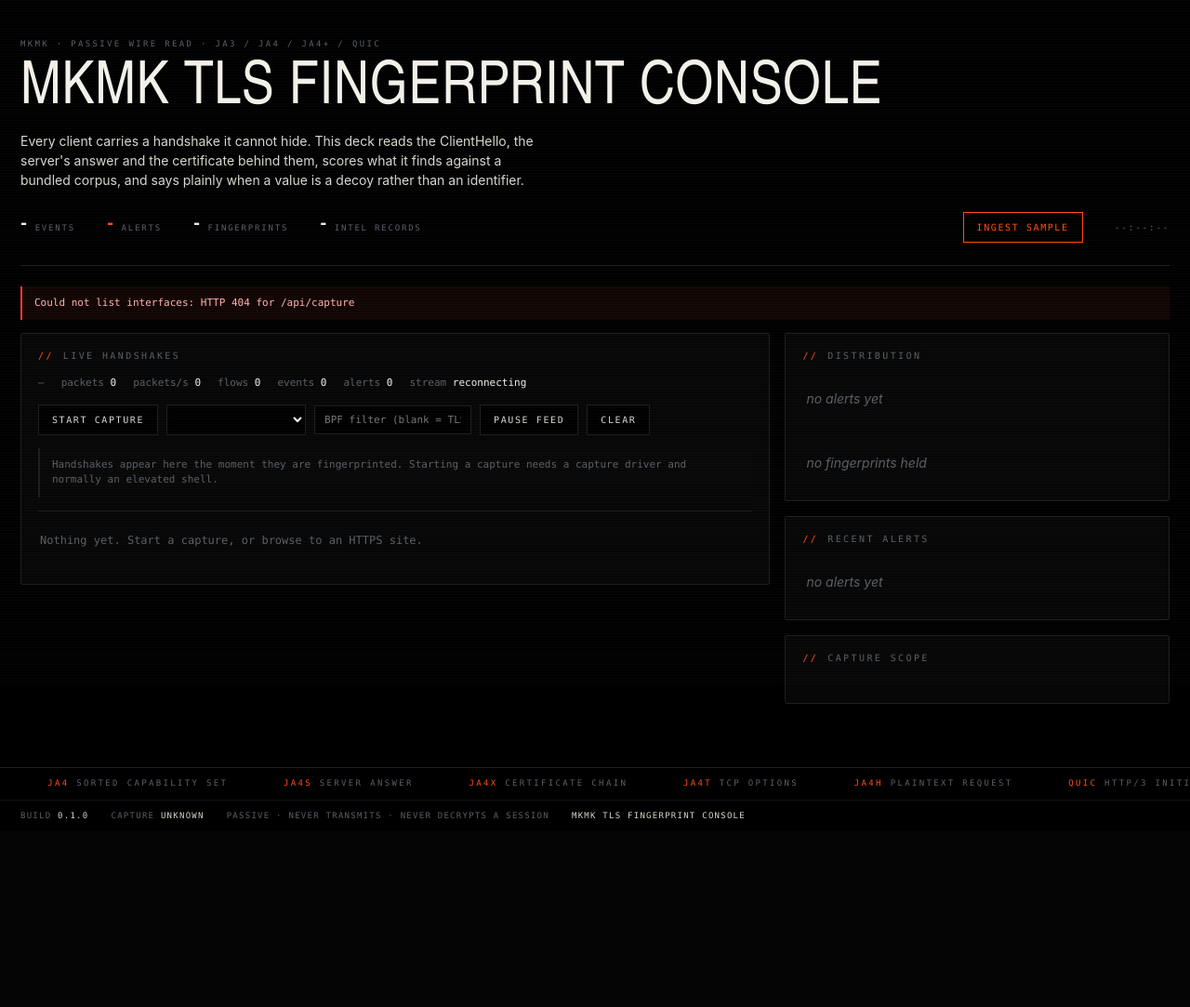
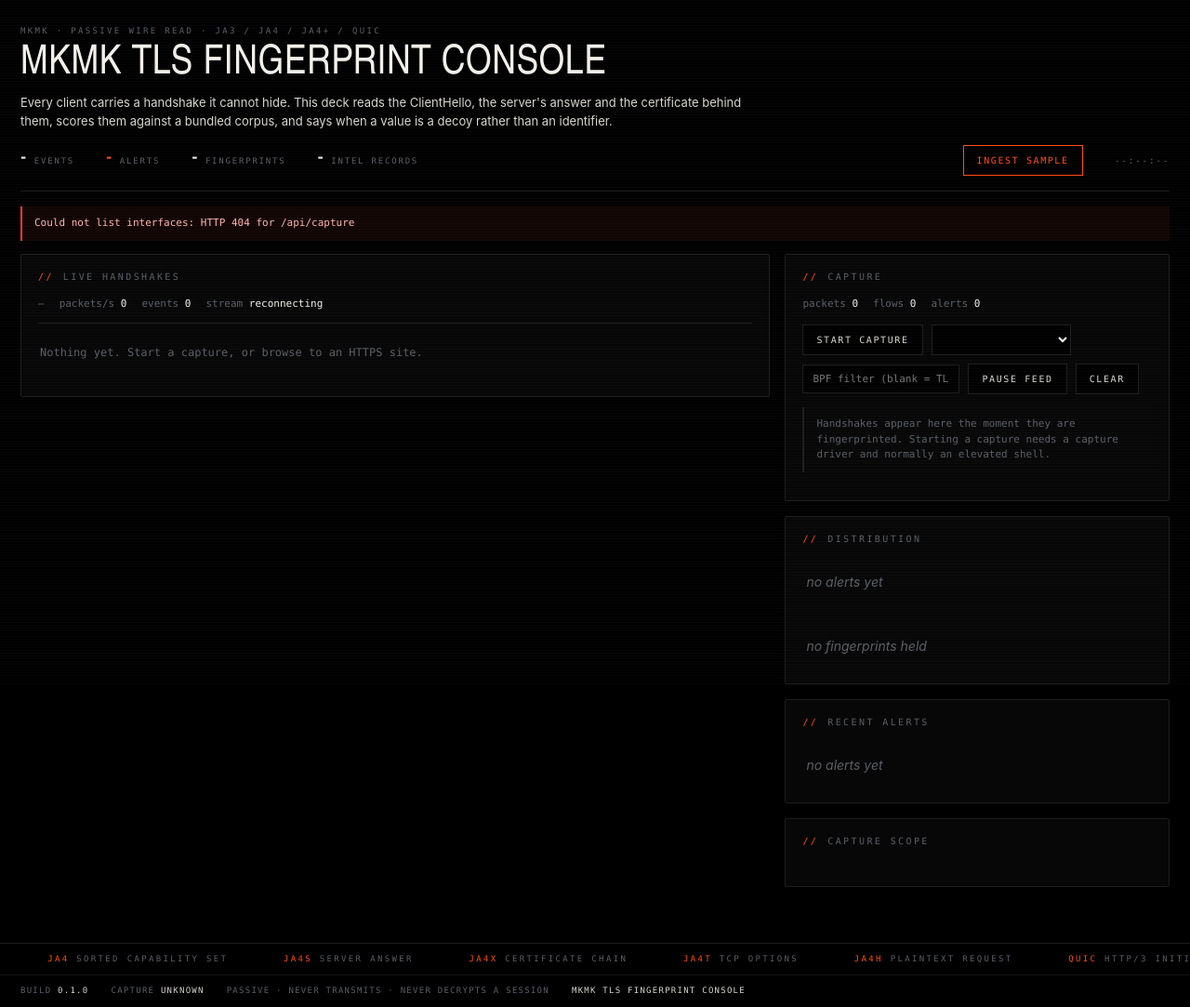
Before and after one commit to KhajaMoinuddinKhan/Cybersecurity-projects, a Flask app: template PROJECTS/tls-fingerprint-console/src/templates/console.html in a window 1280 px wide. Shown: the part 63-1146 px from the top of the page at 93% size. Before the commit the page ends 944 px from the top, so only its background shows below. Run offline with Flask 3, Linux system fonts and the light colour scheme; the template is opened without the code that fills it, so the values that code supplies are empty; some libraries are stand-ins or nearby versions.

Commit message:
Let the masthead get out of the feed's way
The deck's first row landed 570px down the page, which is not "the feed on
top" in any useful sense. The masthead is trimmed to 207px -- a shorter
title, a two-line thesis and inline counters -- and the capture controls
move out of the feed panel into their own panel in the right column. The
first handshake now lands at 360px and the feed takes the full height of
its column.

The left column is the feed and nothing else; the right column carries the
capture state and controls, the distribution, the recent alerts and the
capture scope.

```diff
--- a/PROJECTS/tls-fingerprint-console/src/templates/console.html
+++ b/PROJECTS/tls-fingerprint-console/src/templates/console.html
@@ -96,20 +96,20 @@
 
   /* ---- masthead ---- */
   .page{flex:1;min-width:0;width:100%;max-width:1600px;margin:0 auto;padding:0 22px}
-  .masthead{padding:34px 0 24px;border-bottom:1px solid var(--line)}
+  .masthead{padding:20px 0 16px;border-bottom:1px solid var(--line)}
   .masthead .over{
     font-family:var(--mono);font-size:9px;letter-spacing:.26em;
     text-transform:uppercase;color:var(--muted);
   }
   .masthead h1{
     font-family:var(--display);font-weight:400;text-transform:uppercase;
-    font-size:clamp(32px,5vw,66px);line-height:.94;letter-spacing:.012em;
-    margin:12px 0 14px;
+    font-size:clamp(26px,3.4vw,44px);line-height:.98;letter-spacing:.012em;
+    margin:8px 0 10px;
   }
-  .masthead .thesis{max-width:64ch;color:var(--bone);font-size:14px;margin:0 0 24px}
+  .masthead .thesis{max-width:96ch;color:var(--bone);font-size:13px;margin:0 0 16px}
   .metrics{display:flex;align-items:baseline;gap:34px;flex-wrap:wrap}
   .metric{display:flex;align-items:baseline;gap:8px;line-height:1}
-  .metric .n{font-family:var(--display);font-size:26px;color:var(--ink);letter-spacing:.02em}
+  .metric .n{font-family:var(--display);font-size:23px;color:var(--ink);letter-spacing:.02em}
   .metric .l{
     font-family:var(--mono);font-size:9px;letter-spacing:.2em;
     text-transform:uppercase;color:var(--muted);
@@ -119,14 +119,14 @@
   .stamp{font-family:var(--mono);font-size:10px;letter-spacing:.14em;color:var(--muted)}
 
   /* ---- body + views ---- */
-  .body{padding:22px 0 52px;min-width:0}
+  .body{padding:16px 0 44px;min-width:0}
 
   /* The deck: the live feed takes the top-left and keeps it, with the reading
      panels down the right. Narrow windows collapse to one column. */
   .deck{display:grid;grid-template-columns:minmax(0,1.95fr) minmax(0,1fr);gap:16px;align-items:start}
   .deck > .col{min-width:0;display:flex;flex-direction:column}
   @media (max-width:1120px){ .deck{grid-template-columns:1fr} }
-  .deck .feed{max-height:62vh}
+  .deck .feed{max-height:64vh}
 
   .recent{display:flex;flex-direction:column}
   .rrow{padding:9px 0;border-bottom:1px solid var(--line-soft);font-family:var(--mono);font-size:11px}
@@ -224,6 +224,7 @@
 
   /* ---- live feed ---- */
   .livebar{display:flex;gap:18px;align-items:center;flex-wrap:wrap;margin-top:6px}
+  .livebar-tight{gap:16px;margin:0 0 12px}
   .livebar .stat{font-family:var(--mono);font-size:11px;color:var(--muted)}
   .livebar .stat b{color:var(--ink);font-weight:500}
   .ctrl{display:flex;gap:9px;align-items:center;flex-wrap:wrap;margin-top:14px}
@@ -231,7 +232,7 @@
     background:#000;border:1px solid var(--line);color:var(--ink);
     padding:8px 10px;font-family:var(--mono);font-size:11px;min-width:150px;
   }
-  .feed{max-height:58vh;overflow-y:auto;border-top:1px solid var(--line);margin-top:14px}
+  .feed{max-height:58vh;overflow-y:auto;border-top:1px solid var(--line);margin-top:10px}
   .frow{
     display:grid;grid-template-columns:66px 46px 1fr;gap:13px;padding:9px 2px;
     border-bottom:1px solid var(--line-soft);font-size:12px;align-items:start;
@@ -310,12 +311,7 @@
     <section class="masthead">
       <span class="over">MKMK &middot; passive wire read &middot; ja3 / ja4 / ja4+ / quic</span>
       <h1>MKMK TLS Fingerprint Console</h1>
-      <p class="thesis">
-        Every client carries a handshake it cannot hide. This deck reads the
-        ClientHello, the server's answer and the certificate behind them, scores
-        what it finds against a bundled corpus, and says plainly when a value is
-        a decoy rather than an identifier.
-      </p>
+      <p class="thesis">Every client carries a handshake it cannot hide. This deck reads the ClientHello, the server's answer and the certificate behind them, scores them against a bundled corpus, and says when a value is a decoy rather than an identifier.</p>
       <div class="metrics">
         <div class="metric"><span class="n" id="mEvents">-</span><span class="l">events</span></div>
         <div class="metric hot"><span class="n" id="mAlerts">-</span><span class="l">alerts</span></div>
@@ -357,14 +353,25 @@
           <div class="col">
             <div class="panel">
               <h2>Live handshakes</h2>
-              <div class="livebar">
+              <div class="livebar livebar-tight">
                 <span class="stat" id="liveState">&mdash;</span>
+                <span class="stat">packets/s <b id="liveRate">0</b></span>
+                <span class="stat">events <b id="liveEvents">0</b></span>
+                <span class="stat">stream <b id="liveStreamState">closed</b></span>
+              </div>
+              <div class="feed" id="liveFeed">
+                <div class="feed-empty" id="liveEmpty">Nothing yet. Start a capture, or browse to an HTTPS site.</div>
+              </div>
+            </div>
+          </div>
+
+          <div class="col">
+            <div class="panel">
+              <h2>Capture</h2>
+              <div class="livebar livebar-tight">
                 <span class="stat">packets <b id="livePackets">0</b></span>
-                <span class="stat">packets/s <b id="liveRate">0</b></span>
                 <span class="stat">flows <b id="liveFlows">0</b></span>
-                <span class="stat">events <b id="liveEvents">0</b></span>
                 <span class="stat">alerts <b id="liveAlerts">0</b></span>
-                <span class="stat">stream <b id="liveStreamState">closed</b></span>
               </div>
               <div class="ctrl">
                 <button class="btn" id="liveToggle">start capture</button>
@@ -377,13 +384,7 @@
                 Handshakes appear here the moment they are fingerprinted. Starting a
                 capture needs a capture driver and normally an elevated shell.
               </div>
-              <div class="feed" id="liveFeed">
-                <div class="feed-empty" id="liveEmpty">Nothing yet. Start a capture, or browse to an HTTPS site.</div>
-              </div>
             </div>
-          </div>
-
-          <div class="col">
             <div class="panel">
               <h2>Distribution</h2>
               <div id="deckSev"><div class="empty">no alerts yet</div></div>
```
